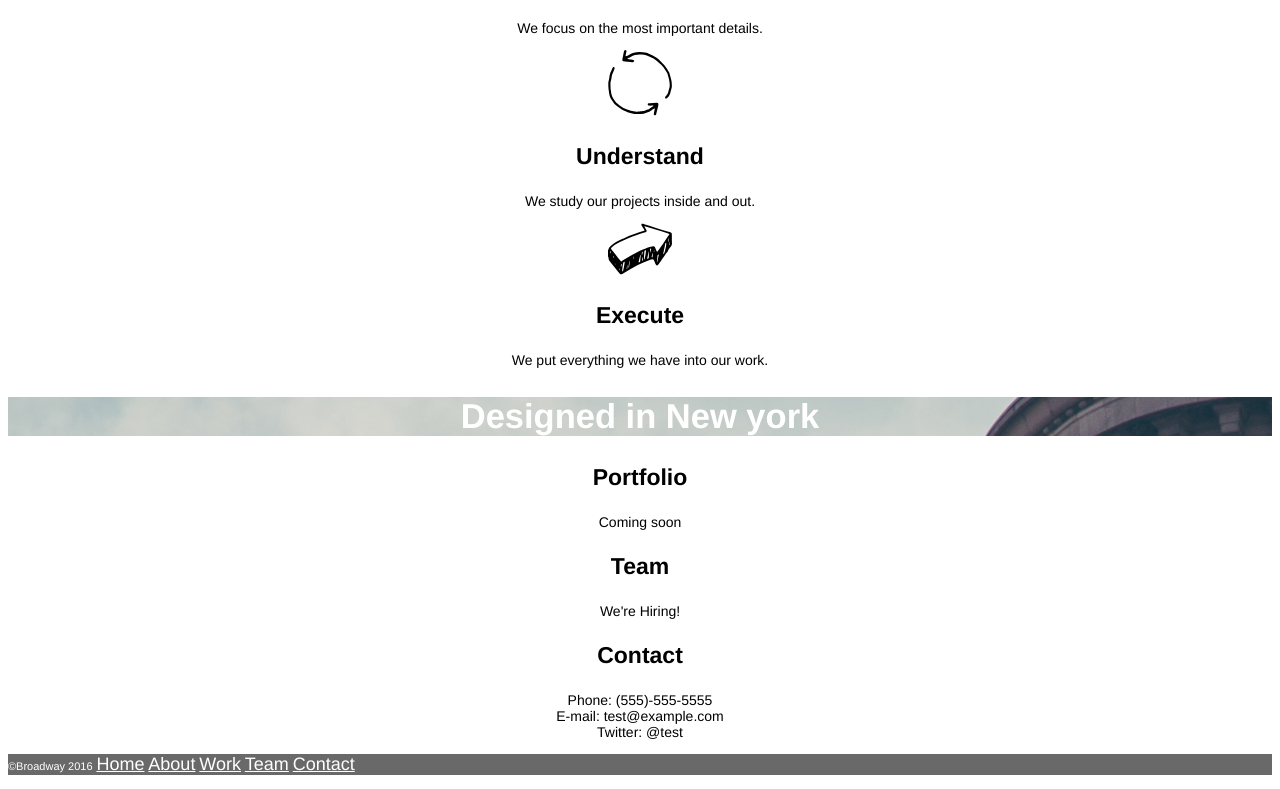
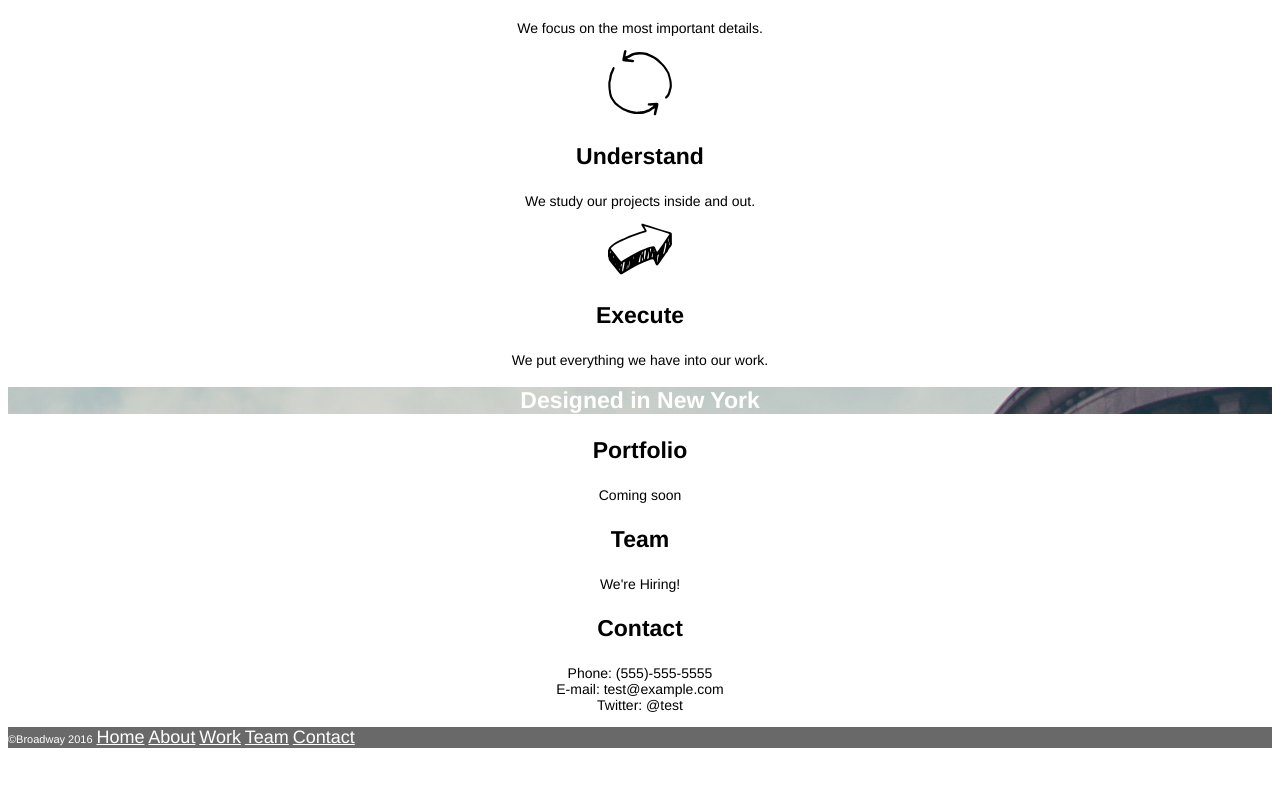
Before and after one commit to Bbg-Spt/Broadway, a plain HTML site: page index.html in a window 1280 px wide. Shown: the part 517-1306 px from the top of the page. After the commit the page ends 1279 px from the top, so only its background shows below. Drawn offline with Linux system fonts and the light colour scheme.

Commit message:
Deployable site

```diff
--- a/Resources/CSS/style.css
+++ b/Resources/CSS/style.css
@@ -33,9 +33,8 @@ p {
   font-size: 32px;
 }
 
-#second {
+#second h2 {
   font-size: 23px;
-  font-weight: bold;
 }
 
 #footer {
--- a/index.html
+++ b/index.html
@@ -26,7 +26,7 @@
     <p>We put everything we have into our work.</p>
   </div>
   <div id="second">
-    <h2>Designed in New york</h2>
+    <h2>Designed in New York</h2>
   </div>
   <div id="portfolio">
     <h3>Portfolio</h3>
```
